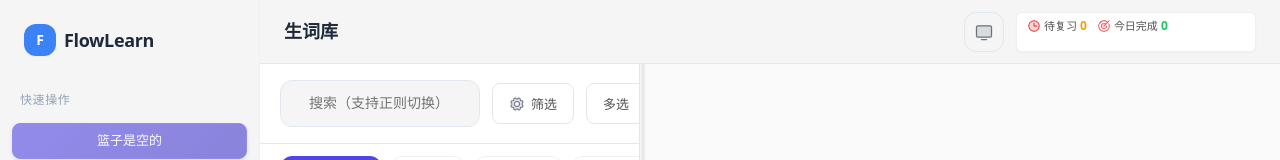
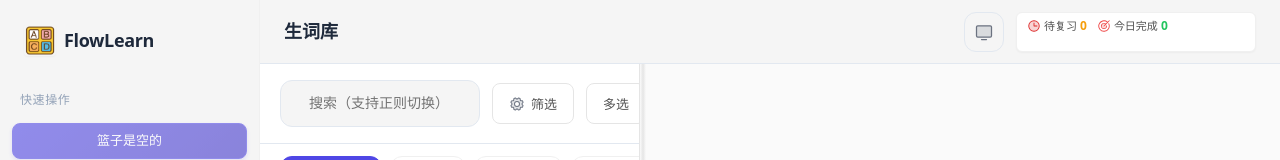
Before and after one commit to XyeaOvO/FlowLearn, a React (Vite) app: page / in a window 1280 px wide. Shown: the top 160 px of the page. Built offline with nearby package versions, Linux system fonts and the light colour scheme.

Commit message:
style(品牌图标): 替换文本图标为图片并调整样式
将品牌图标从字母"F"替换为图片，并简化对应的CSS样式，移除不必要的文本样式属性，专注于图片展示效果

```diff
--- a/src/App.tsx
+++ b/src/App.tsx
@@ -188,7 +188,7 @@ function App() {
       <div className="sidebar">
         <div className="sidebar-header">
           <div className="brand">
-            <div className="brand-icon">F</div>
+            <img src="/icon.png" alt="FlowLearn" className="brand-icon" />
             <span>FlowLearn</span>
           </div>
         </div>
--- a/src/styles/layout.css
+++ b/src/styles/layout.css
@@ -34,14 +34,8 @@
 .brand-icon {
   width: 32px;
   height: 32px;
-  background: var(--color-primary);
-  border-radius: var(--radius-lg);
-  display: flex;
-  align-items: center;
-  justify-content: center;
-  color: var(--text-inverse);
-  font-weight: var(--font-weight-semibold);
-  font-size: var(--font-size-sm);
+  border-radius: 4px;
+  object-fit: contain;
   box-shadow: var(--shadow-sm);
 }
 
```
